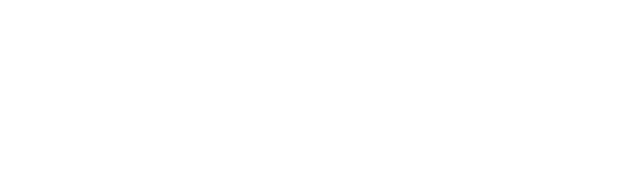
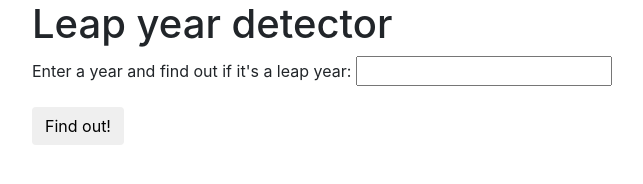
Before and after one commit to JamesHerbert1/leap-year, a plain HTML site: page index.html in a window 1280 px wide. Shown: the whole page, without its empty margins (53-696 px from the left). Drawn offline with nearby package versions, Linux system fonts and the light colour scheme.

Commit message:
added my continer

```diff
--- a/index.html
+++ b/index.html
@@ -12,7 +12,19 @@
 </head>
 
 <body>
+    <div class="container">
+        <h1>Leap year detector</h1>
+        <form id="leap-year">
+            <div class="form-group">
+                <label for="year">Enter a year and find out if it's a leap year:</label>
+                <input id="year" type="text">
+            </div>
+            <button type="submit" class="btn">Find out!</button>
+        </form>
 
+        <div id="result">
+
+        </div>
     </div>
 
 </body>
```
